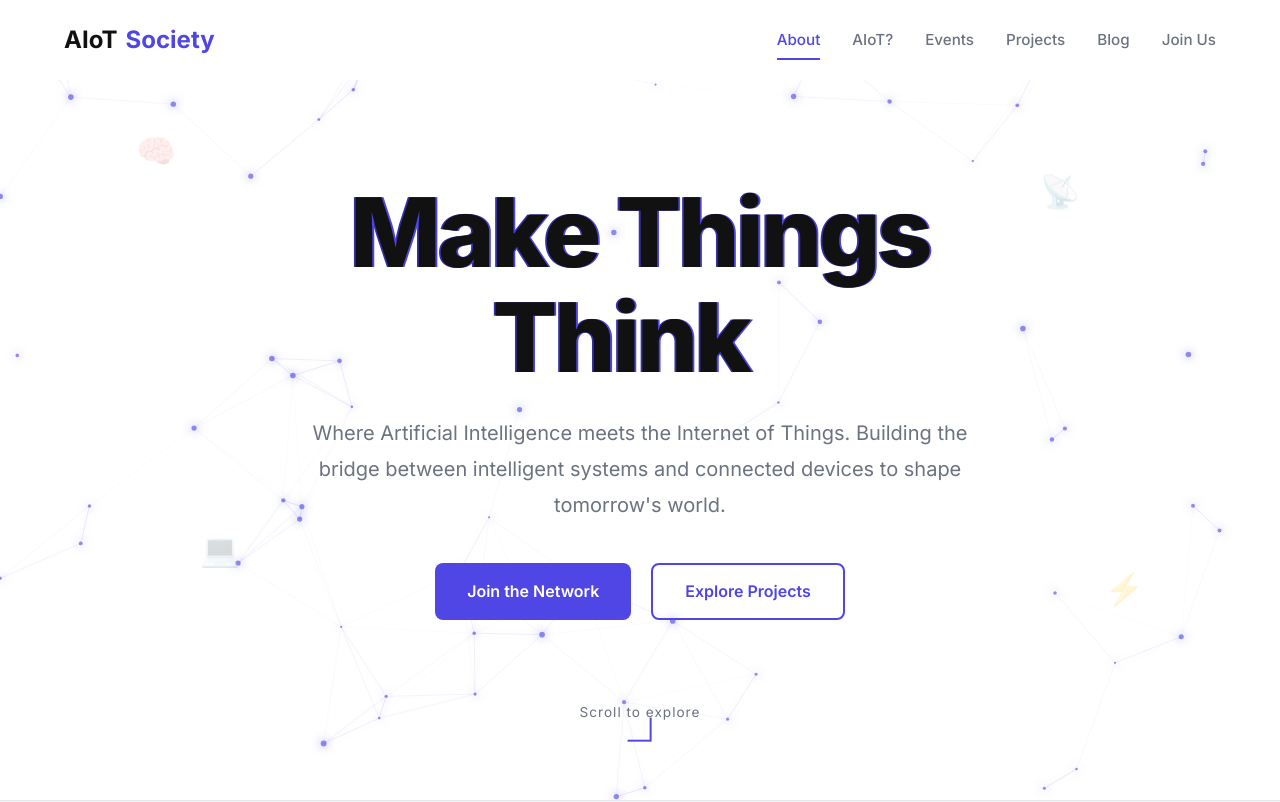
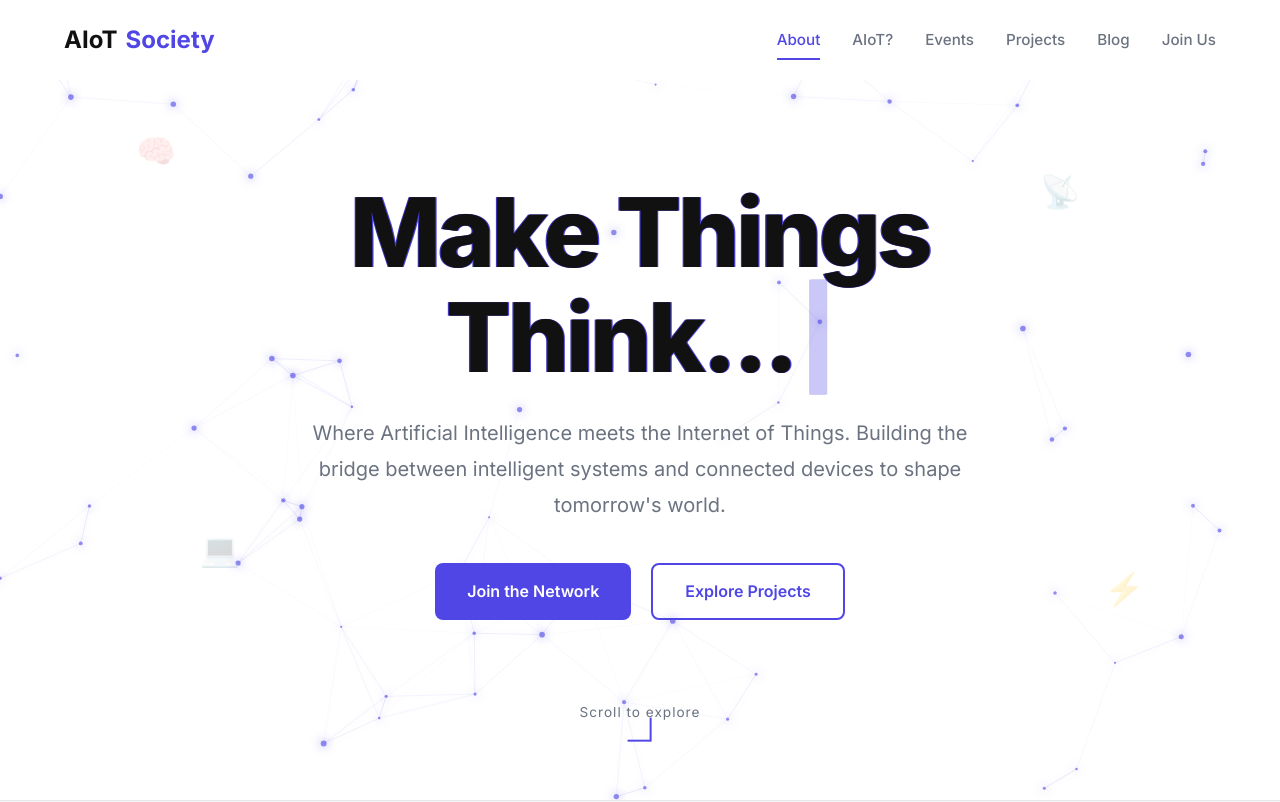
Before and after one commit to NithishSagar/AIoT, a React (Vite) app: page / in a window 1280 px wide. Shown: the top 802 px of the page. Built offline with nearby package versions, Linux system fonts and the light colour scheme; the HTML template or start-up script is replaced by a standard one.

Commit message:
Minimal UI changes

```diff
--- a/src/components/Hero/Hero.css
+++ b/src/components/Hero/Hero.css
@@ -48,7 +48,7 @@
 
 .typing-cursor {
   color: var(--color-accent);
-  animation: typing 0.8s infinite;
+  animation: typing 0.5s infinite;
   margin-left: 4px;
 }
 
--- a/src/components/Hero/Hero.jsx
+++ b/src/components/Hero/Hero.jsx
@@ -9,7 +9,7 @@ const Hero = () => {
   const [typingComplete, setTypingComplete] = useState(false);
   const [showBackground, setShowBackground] = useState(false);
   const [showContent, setShowContent] = useState(false);
-  const fullText = 'Make Things Think';
+  const fullText = 'Make Things Think...';
 
   // Store original positions for each icon
   const originalPositions = useRef([]);
```
